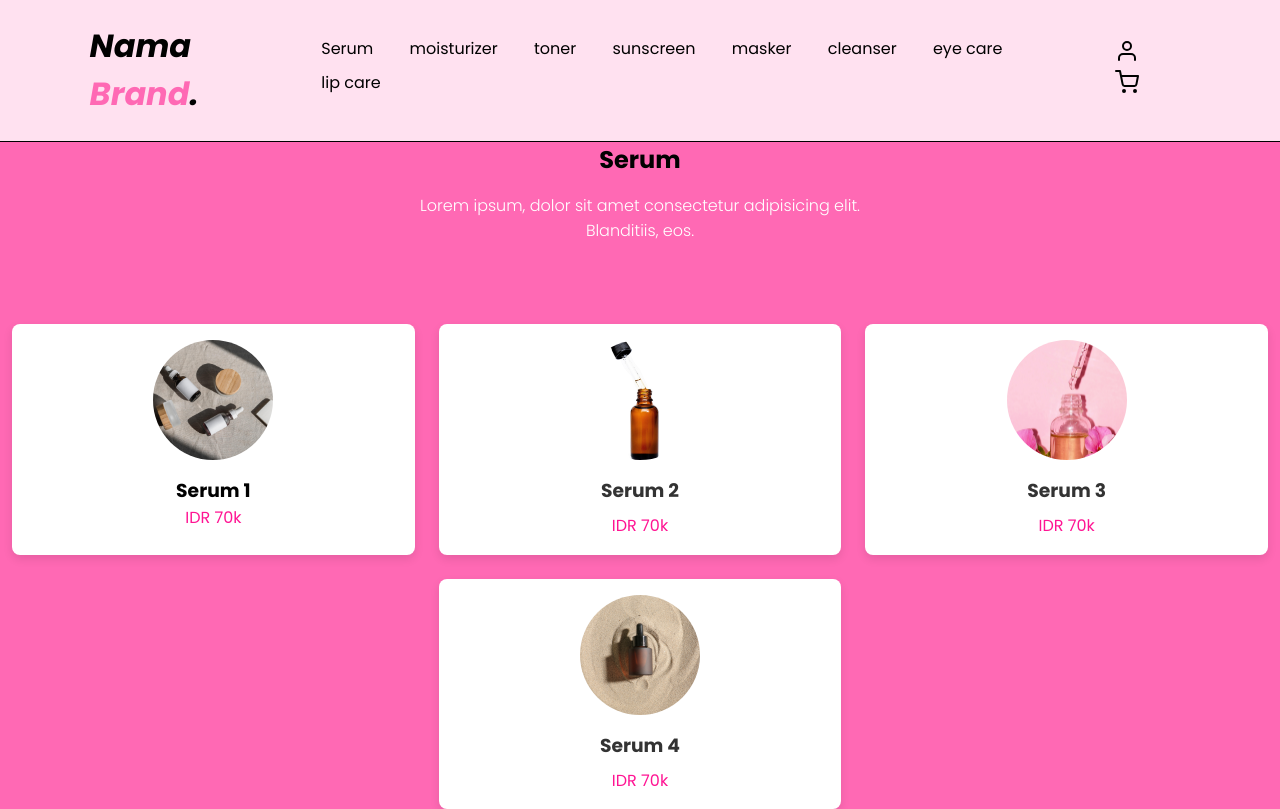
After one commit to ardiw1123/project_pwd, a PHP site: page /serum.html in a window 1280 px wide. The commit adds this page. Run offline with PHP 8.4, Linux system fonts and the light colour scheme.

Commit message:
nambah kategori

```diff
--- a/index.html
+++ b/index.html
@@ -21,7 +21,7 @@
     <nav class="navbar">
       <a href="#" class="logo">Nama <span>Brand</span>.</a>
       <div class="navbar-menu">
-        <a href="#serum">Serum</a>
+        <a href="serum.html">Serum</a>
         <a href="#moisturizer">moisturizer</a>
         <a href="#toner">toner</a>
         <a href="#sunscreen">sunscreen</a>
@@ -32,7 +32,7 @@
       </div>
 
       <div class="navbar-ekstra">
-        <a href="#login">Login</a>
+        <a href="#login" id="user"> <i data-feather="user"></i></a>
         <a href="#" id="shopping-cart"> <i data-feather="shopping-cart"></i></a>
       </div>
     </nav>
--- /dev/null
+++ b/serum.html
@@ -0,0 +1,74 @@
+<!DOCTYPE html>
+<html lang="en">
+  <head>
+    <meta charset="UTF-8" />
+    <meta name="viewport" content="width=device-width, initial-scale=1.0" />
+    <title>serum</title>
+    <!-- styling -->
+    <link rel="stylesheet" href="style.css" />
+    <!-- icons -->
+    <script src="https://unpkg.com/feather-icons"></script>
+    <!-- Fonts -->
+    <link rel="preconnect" href="https://fonts.googleapis.com" />
+    <link rel="preconnect" href="https://fonts.gstatic.com" crossorigin />
+    <link
+      href="https://fonts.googleapis.com/css2?family=Poppins:ital,wght@0,100;0,300;0,400;0,700;1,700&display=swap"
+      rel="stylesheet"
+    />
+  </head>
+  <body>
+    <!-- navbar start -->
+    <nav class="navbar">
+      <a href="#" class="logo">Nama <span>Brand</span>.</a>
+      <div class="navbar-menu">
+        <a href="serum.html">Serum</a>
+        <a href="moisturizer.html">moisturizer</a>
+        <a href="toner.html">toner</a>
+        <a href="sunscreen.html">sunscreen</a>
+        <a href="masker.html">masker</a>
+        <a href="cleanser.html">cleanser</a>
+        <a href="eye-care.html">eye care</a>
+        <a href="lip-care.html">lip care</a>
+      </div>
+
+      <div class="navbar-ekstra">
+        <a href="#login" id="user"> <i data-feather="user"></i></a>
+        <a href="#" id="shopping-cart"> <i data-feather="shopping-cart"></i></a>
+      </div>
+    </nav>
+    <!-- navbar end -->
+
+    <section id="kategori" class="kategori">
+      <h2>Serum</h2>
+      <p>
+        Lorem ipsum, dolor sit amet consectetur adipisicing elit. Blanditiis,
+        eos.
+      </p>
+      <div class="row">
+        <div class="kategori-card">
+          <img src="./assets/serum1.jpg" alt="serum" class="kategori-image" />
+          <h3 class="merek-kategoru">Serum 1</h3>
+          <p class="price">IDR 70k</p>
+        </div>
+        <div class="kategori-card">
+          <img src="./assets/serum2.jpg" alt="serum" class="kategori-image" />
+          <h3 class="merek-kategori">Serum 2</h3>
+          <p class="price">IDR 70k</p>
+        </div>
+        <div class="kategori-card">
+          <img src="./assets/serum3.jpg" alt="serum" class="kategori-image" />
+          <h3 class="merek-kategori">Serum 3</h3>
+          <p class="price">IDR 70k</p>
+        </div>
+        <div class="kategori-card">
+          <img src="./assets/serum4.jpg" alt="serum" class="kategori-image" />
+          <h3 class="merek-kategori">Serum 4</h3>
+          <p class="price">IDR 70k</p>
+        </div>
+      </div>
+    </section>
+    <script>
+      feather.replace();
+    </script>
+  </body>
+</html>
--- a/style.css
+++ b/style.css
@@ -10,7 +10,7 @@
 html {
   scroll-behavior: smooth;
 }
-
+/* Index Start */
 body {
   font-family: "Poppins", sans-serif;
   background-color: hotpink;
@@ -29,6 +29,7 @@ body {
   right: 0;
   left: 0;
   z-index: 9999;
+  text-decoration: none;
 }
 .navbar .logo {
   font-size: 2rem;
@@ -41,18 +42,18 @@ body {
   color: hotpink;
 }
 
-.navbar .menu a {
+.navbar .navbar-menu a {
   color: #010101;
   display: inline-block;
-  font-size: 1.2rem;
+  font-size: 1rem;
   margin: 0 1rem;
 }
 
-.navbar .menu a:hover {
+.navbar .navbar-menu a:hover {
   color: hotpink;
 }
 
-.navbar .menu a::after {
+.navbar .navbar-menu a::after {
   content: "";
   display: block;
   padding-bottom: 0.5rem;
@@ -61,17 +62,17 @@ body {
   transition: 0.2s linear;
 }
 
-.navbar .menu a:hover::after {
+.navbar .navbar-menu a:hover::after {
   transform: scaleX(0.5);
 }
 
 .navbar .navbar-ekstra a {
-  color: #fff;
+  color: #010101;
   margin: 0 0.5rem;
 }
 
 .navbar .navbar-ekstra a:hover {
-  color: var(--primary);
+  color: hotpink;
 }
 
 .main {
@@ -125,3 +126,67 @@ body {
   object-fit: cover;
   object-position: center;
 }
+
+/* Index end */
+
+/* Serum Start */
+
+.kategori h2 {
+  margin-bottom: 1rem;
+  display: flex;
+  justify-content: center;
+  align-items: center;
+  font-weight: 700;
+}
+
+.kategori p {
+  text-align: center;
+  max-width: 30rem;
+  margin: auto;
+  font-weight: 300;
+  line-height: 1.6;
+  color: #fff;
+}
+
+.kategori .row {
+  display: flex;
+  flex-wrap: wrap;
+  margin-top: 5rem;
+  justify-content: center;
+  gap: 1.5rem;
+}
+
+.kategori .row .kategori-card {
+  text-align: center;
+  padding-bottom: 2rem;
+  padding: 1rem;
+  box-sizing: border-box;
+  width: calc(33.333% - 1.5rem);
+  background-color: #ffffff;
+  border-radius: 8px;
+  box-shadow: 0 4px 10px rgba(0, 0, 0, 0.1);
+}
+
+.kategori .row .kategori-card:hover {
+  transform: translateY(-15px);
+}
+
+.kategori .row .kategori-card img {
+  border-radius: 50%;
+  width: 120px;
+  height: 120px;
+  object-fit: cover;
+  display: block;
+  margin: 0 auto 1rem auto;
+}
+
+.kategori .row .kategori-card .merek-kategori {
+  margin: 1rem auto 0.5rem;
+  font-weight: 600;
+  color: #333;
+}
+
+.kategori .row .kategori-card .price {
+  font-weight: 500;
+  color: deeppink;
+}
```
Also changed, not shown: cleanser.html (added, +74 -0 lines), eye-care.html (added, +74 -0 lines), lip-care.html (added, +74 -0 lines), masker.html (added, +74 -0 lines), moisturizer.html (added, +74 -0 lines), sunscreen.html (added, +74 -0 lines), toner.html (added, +74 -0 lines), assets/serum1.jpg (added), assets/serum2.jpg (added), assets/serum3.jpg (added), assets/serum4.jpg (added).
